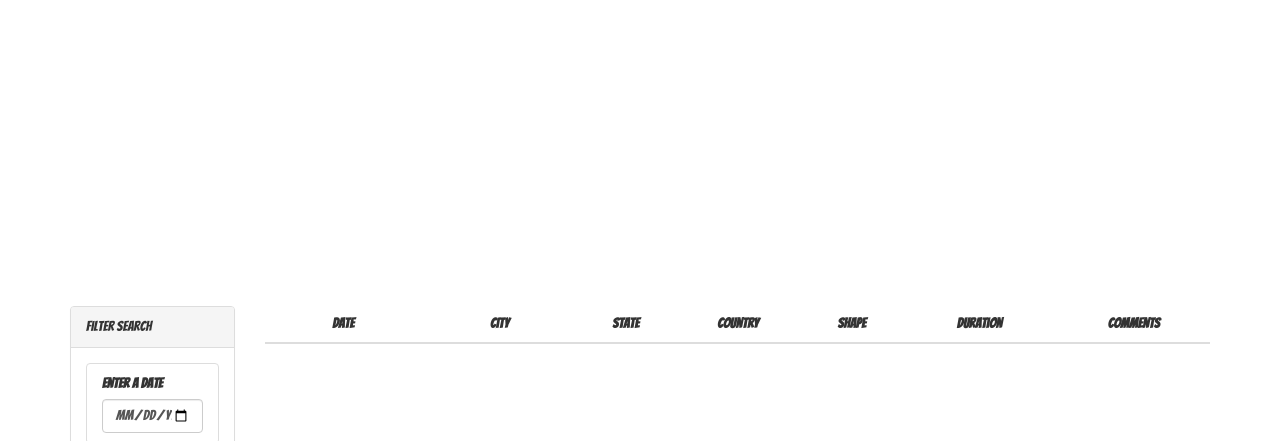
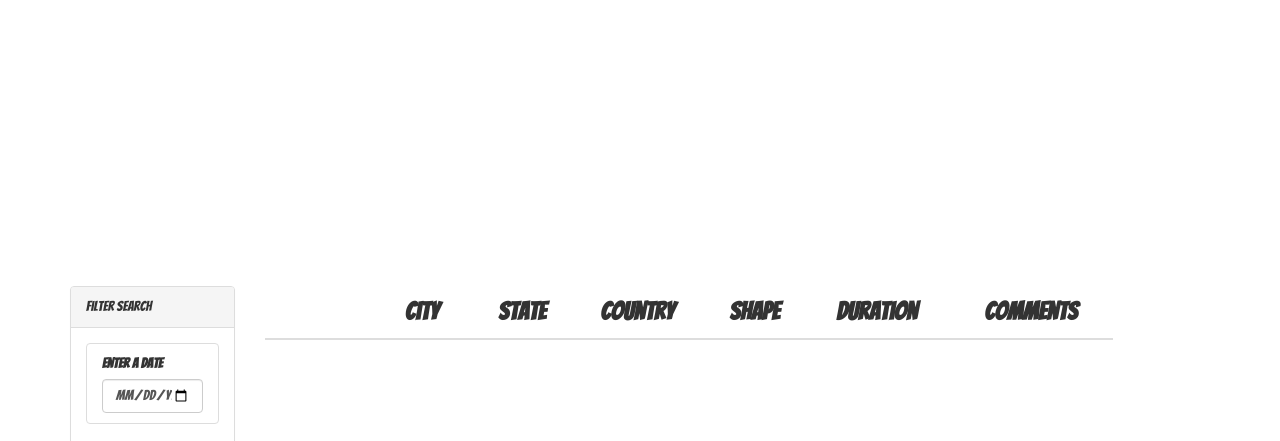
Before and after one commit to JessIsHere/Javascript-ResponsiveTable, a plain HTML site: page UFO-level-1/index.html in a window 1280 px wide. Shown: the part 506-947 px from the top of the page. Drawn offline with nearby package versions, Linux system fonts and the light colour scheme.

```diff
--- a/UFO-level-1/index.html
+++ b/UFO-level-1/index.html
@@ -42,17 +42,17 @@
                     </li>
                   </ul>
                 </div>
-                <button id="filter-btn" type="button" class="btn btn-default">Filter Table</button>
+                <button id="filter-btn" type="button" class="btn btn-default btn-block">Filter Table</button>
               </form>
             </div>
           </div>
-      </div>
-        <div class="col-md-10">
+        </div>
+        <div class="col-md-9">
           <div id="table-area" class="">
             <table id="ufo-table" class="table table-striped">
               <thead>
                 <tr>
-                  <th class="table-head">Date</th>
+                  <th class="table-head"><h1 Date></h1></th>
                   <th class="table-head">City</th>
                   <th class="table-head">State</th>
                   <th class="table-head">Country</th>
--- a/UFO-level-1/static/css/style.css
+++ b/UFO-level-1/static/css/style.css
@@ -5,7 +5,7 @@
 
 html,
 body {
-  height: 100%;
+  height: 135%;
   padding: 0;
   margin: 0;
 }
@@ -75,12 +75,14 @@
 
 #table-area th {
   text-align: center;
+  font-size: 25px;
 }
 
 #table-area th:first-child,
 #table-area th:nth-child(2),
 #table-area th:nth-child(6) {
   min-width: 70px;
+  text-align: center;
 }
 
 .loader {
@@ -94,13 +96,13 @@
 /* The styles for the parallax */
 .hero {
   position: relative;
-  height: 700px;
-  padding: 20px;
+  height: 680px;
+  padding: 10px;
   margin: 0;
   background-image: url("/UFO-level-1/static/images/artem-kovalev-jGN7JUKZcU0-unsplash.jpg");
-  background-attachment: fixed;
-  background-position: center;
-  background-size: cover;
+  background-attachment: scroll;
+  background-position: relative;
+  background-size: contain;
 }
 
 .hero h1 {
--- a/UFO-level-1/static/js/app.js
+++ b/UFO-level-1/static/js/app.js
@@ -5,7 +5,7 @@
 
 
 
-    var perrow = 3, // 3 items per row
+    var perrow = 6, // 3 items per row
         count = 0, // Flag for current cell
         table = document.createElement("table"),
         row = tableData.insertRow();
@@ -16,7 +16,7 @@
 
         // You can also attach a click listener if you want
         cell.addEventListener("click", function(){
-        alert("FOO!");
+        alert("Greetings");
         });
 
         // Break into next row
```
Also changed, not shown: UFO-level-1/200.webp (deleted), 1 other file.
